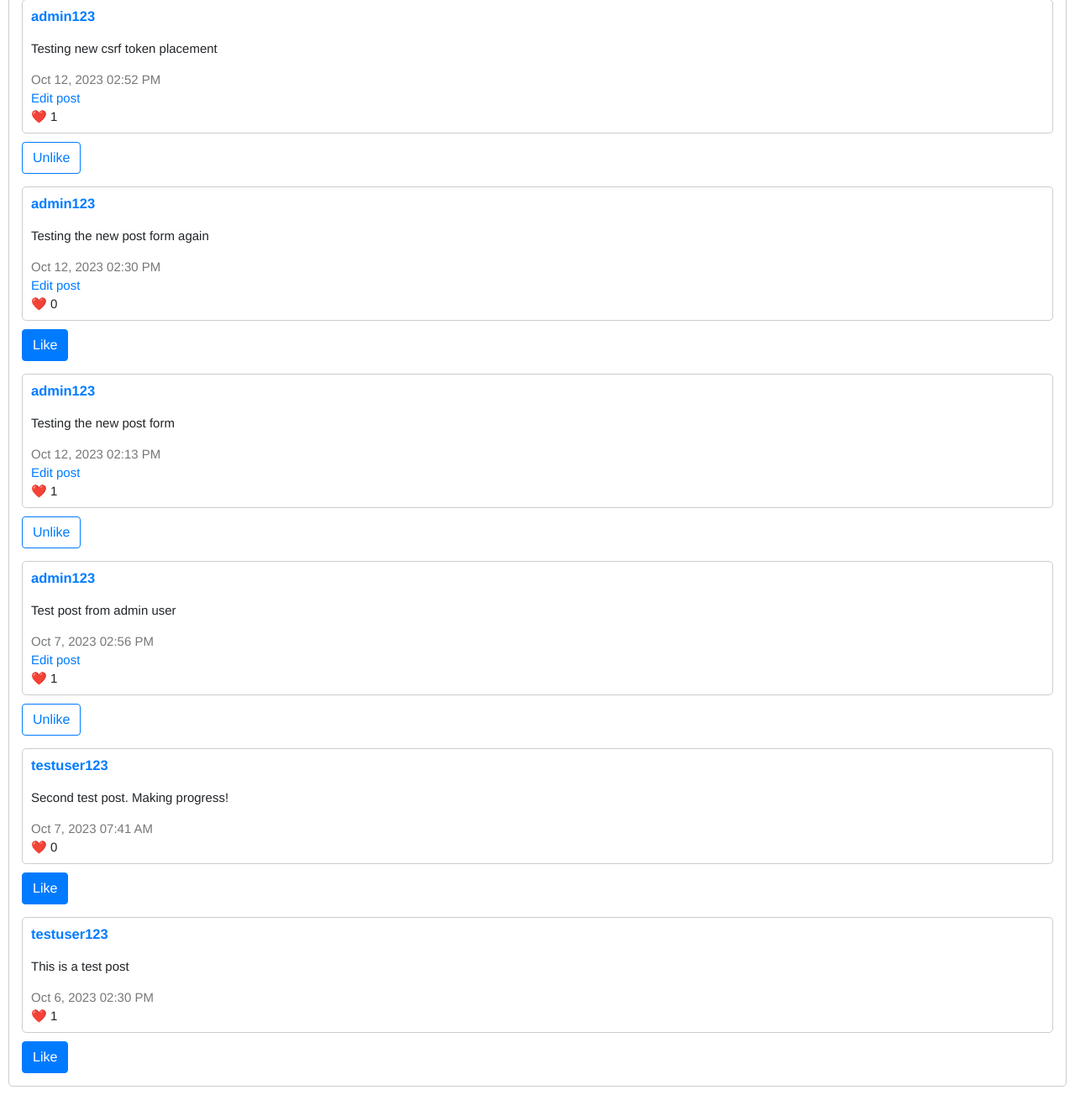
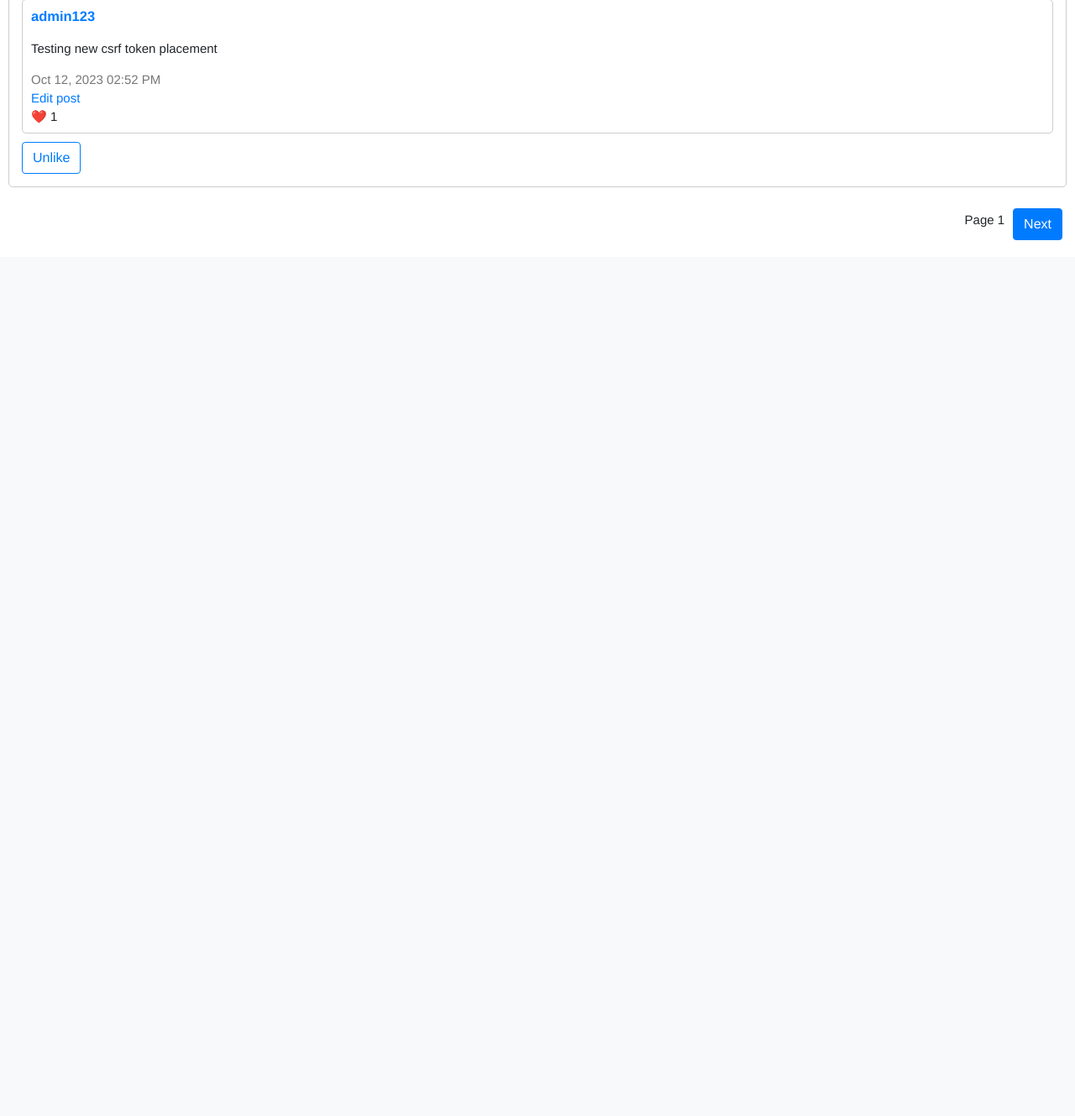
Before and after one commit to dstansbury/cs50-network, a Django app: page / in a window 1280 px wide. Shown: the part 2191-3520 px from the top of the page at 84% size. After the commit the page ends 2477 px from the top, so only its background shows below. Run offline with Django 3.2, Linux system fonts and the light colour scheme; a user stored in the database is signed in; data comes from the database, SQL or seed files in the repository; both versions use the stored data as it was after the commit; some libraries are stand-ins or nearby versions.

Commit message:
completes pagination requirement

```diff
--- a/network/static/network/network.js
+++ b/network/static/network/network.js
@@ -22,6 +22,9 @@
 // CONSTANTS NEEDED ACROSS VARIOUS FUNCTIONS
 //----------------------------------------------
 const csrftoken = document.querySelector('[name=csrf-token]').content;
+
+// to manage pagination
+let page = 1;
 
 // ----------------------------------------------
 // HELPER FUNCTION - TIME/DATE
@@ -49,10 +52,17 @@
 
 // gets all the posts from the DB
 function fetchAllPostsData() {
+    // base url
+    let url = "/";
+
     // Check if the URL has the "following=true" parameter
-    let url = "/";
     if (window.location.search.includes("following=true")) {
         url += "?following=true";
+        // Add the page parameter after the "following=true"
+        url += `&page=${page}`;
+    } else {
+        // If no other query parameters, add the page parameter directly
+        url += `?page=${page}`;
     }
 
     // fetch relevant posts from the DB based on the url
@@ -70,7 +80,10 @@
 
 // gets a particular user's profile information from the DB
 function fetchUserProfileInfo(userID) {
-    return fetch(`/profile/${userID}`, { headers: { 'X-Requested-With': 'XMLHttpRequest' } })
+    // Adding page parameter to the URL
+    const url = `/profile/${userID}?page=${page}`;
+
+    return fetch(url, { headers: { 'X-Requested-With': 'XMLHttpRequest' } })
     .then(response => response.json())
     .then(userProfileData => {
         console.log('Fetched profile data for username:', userProfileData);
@@ -186,6 +199,31 @@
         // Add a container for each post
         postsContainer.appendChild(singlePostContainer);
     });
+
+    // Add pagination buttons
+    const paginationContainer = document.getElementById('pagination-container');
+
+    paginationContainer.innerHTML = `
+        <div id="page-number">Page ${page}</div>
+        <button class="btn btn-primary" id="prev-btn" onclick="prevPage()">Previous</button>
+        <button class="btn btn-primary" id="next-btn" onclick="nextPage()">Next</button>`;
+
+    // Hide the previous button if on the first page
+    if (page === 1) {
+        document.getElementById('prev-btn').style.display = 'none';
+    } else {
+        document.getElementById('prev-btn').style.display = 'block';
+    }
+
+    // Hide the next button if on the last page
+    if (posts.length < 10) {
+        document.getElementById('next-btn').style.display = 'none';
+    } else {
+        document.getElementById('next-btn').style.display = 'block';
+    }
+
+
+
 }
 
 // Loads all posts in the DB then adds them to the DOM.
@@ -353,6 +391,7 @@
     });
 }
 
+// Updates the follow button type and the count of followers
 function updateFollowButton(userID, username, followed, follower_count) {
     document.querySelector(`#profile-followers`).innerHTML = `<strong>Followers: </strong>${follower_count}`;
 
@@ -453,3 +492,28 @@
     // Unhide the edit button
     document.getElementById(`edit-btn-${postID}`).style.display = 'block';
 }
+
+// ----------------------------------------------
+// PAGINATION FUNCTIONS
+// ----------------------------------------------
+
+// Advances one page
+function nextPage() {
+    page++;
+    fetchAllPostsData().then(posts => {
+        add_posts(posts);
+        window.scrollTo({ top: 0, behavior: 'smooth' });
+    });
+}
+
+// Moves back one page
+function prevPage() {
+    // control so that page number does not go below 1
+    if (page > 1) {
+        page--;
+        fetchAllPostsData().then(posts => {
+            add_posts(posts);
+            window.scrollTo({ top: 0, behavior: 'smooth' });
+        });
+    }
+}
--- a/network/static/network/styles.css
+++ b/network/static/network/styles.css
@@ -63,3 +63,18 @@
 .btn-outline-primary {
     margin-top: 10px;
 }
+
+/* Pagination */
+#pagination-container {
+    display: flex;
+    justify-content: flex-end;
+    align-items: center;
+}
+
+/* Display inner elements of pagination container inline */
+#page-number,
+#prev-btn,
+#next-btn {
+    margin-left: 5px;
+    margin-right: 5px;
+}
--- a/network/templates/network/index.html
+++ b/network/templates/network/index.html
@@ -32,6 +32,10 @@
         <div class="posts" id="page-posts">
         </div>
 
+        <!-- Section for pagination controls-->
+        <div id="pagination-container">
+        </div>
+
 
     </div>
 {% endblock %}
--- a/network/templates/network/profile.html
+++ b/network/templates/network/profile.html
@@ -15,6 +15,10 @@
     <div class="posts" id="page-posts">
     </div>
 
+    <!-- Section for pagination controls-->
+    <div id="pagination-container">
+    </div>
+
 </div>
 
 <script>
--- a/network/views.py
+++ b/network/views.py
@@ -4,12 +4,12 @@
 from django.contrib import messages
 from django.db import IntegrityError
 from django.http import JsonResponse
-from django.shortcuts import HttpResponse, HttpResponseRedirect, render
+from django.shortcuts import HttpResponseRedirect, render
 from django.urls import reverse
-from django.views.decorators.csrf import csrf_exempt
 from django.db.models.query import QuerySet
 from django.views.decorators.http import require_POST
 from django.utils import timezone
+from django.core.paginator import Paginator
 
 from .models import User, Post, Follow, Like
 
@@ -23,7 +23,7 @@
     Returns serialized posts, with the order reversed so newest posts appear first.
 
 """
-def get_posts(userID=None, active_user=None):
+def get_posts(userID=None, active_user=None, page=1):
 
     # If userID is a list or a QuerySet, filter posts by multiple users
     # this is needed for the Following page
@@ -40,11 +40,17 @@
     else:
         posts = Post.objects.all().order_by('-timestamp')
 
+    # Create a Paginator object with 10 posts per page
+    paginator = Paginator(posts, 10)
+
+    # Get the posts for the current page
+    current_page_posts = paginator.get_page(page)
+
     # Create a serialized list of posts
     # if there is a logged in user, add a check to see if the post has been liked
     # by the active user
     serialized_posts = []
-    for post in posts:
+    for post in current_page_posts:
         post_data = post.serialize()
         if active_user:
             post_data['user_liked'] = Like.objects.filter(post=post, liker=active_user).exists()
@@ -53,6 +59,7 @@
 
     # Add the active user to the serialized list so we have access to it client-side
     serialized_posts.append({"activeUser": active_user.username})
+
     return serialized_posts
 
 """
@@ -70,16 +77,17 @@
 
     #grab all the posts from the DB and return them as JSON
     if request.headers.get('X-Requested-With') == 'XMLHttpRequest':
+        page = request.GET.get('page', 1)
 
         # If the user is only interested in posts from people they follow
         # get only the posts from the users they follow
         if following_only:
             following_users = Follow.objects.filter(follower=request.user).values_list('follows', flat=True)
-            posts = get_posts(following_users, request.user)
+            posts = get_posts(following_users, request.user, page)
 
         # otherwise, get all the posts
         else:
-            posts = get_posts(None, request.user)
+            posts = get_posts(None, request.user, page)
 
         return JsonResponse(posts, safe=False)
 
@@ -180,8 +188,8 @@
     #grab all the user's posts from the DB, and their follower and follows counts
     # and return them as JSON
     if request.headers.get('X-Requested-With') == 'XMLHttpRequest':
-
-        userPosts = get_posts(userID, request.user)
+        page = request.GET.get('page', 1)
+        userPosts = get_posts(userID, request.user, page)
         userName = User.objects.get(id=userID).username
         numFollowers = Follow.objects.filter(follows=userID).count()
         numFollows = Follow.objects.filter(follower=userID).count()
```
Also changed, not shown: db.sqlite3.
